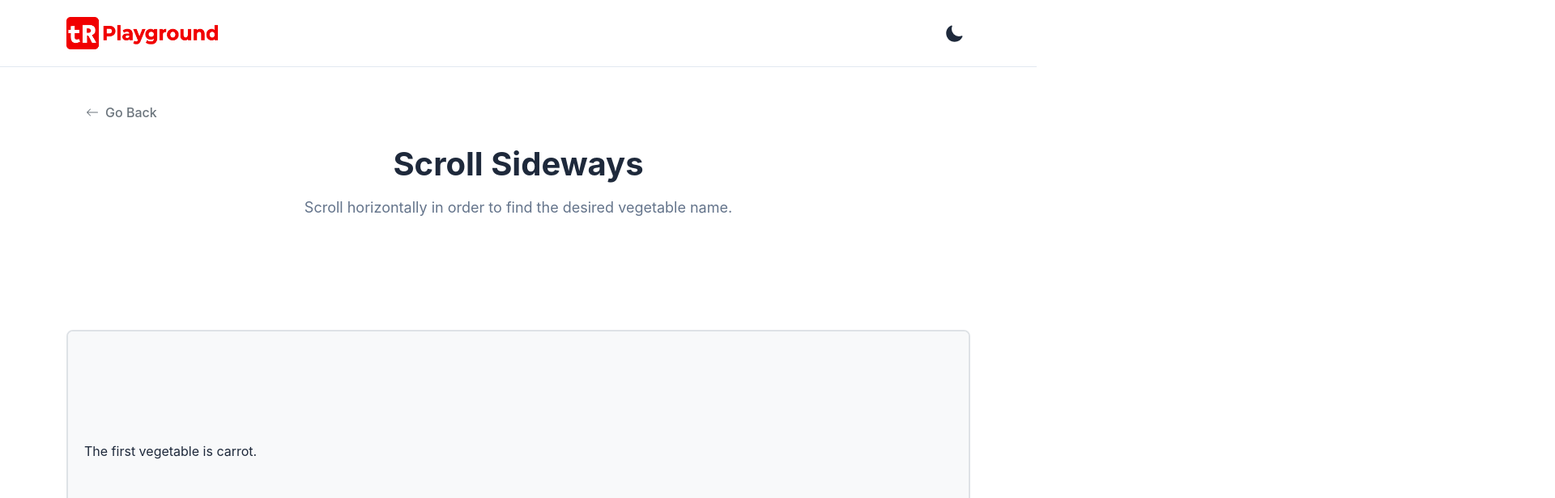
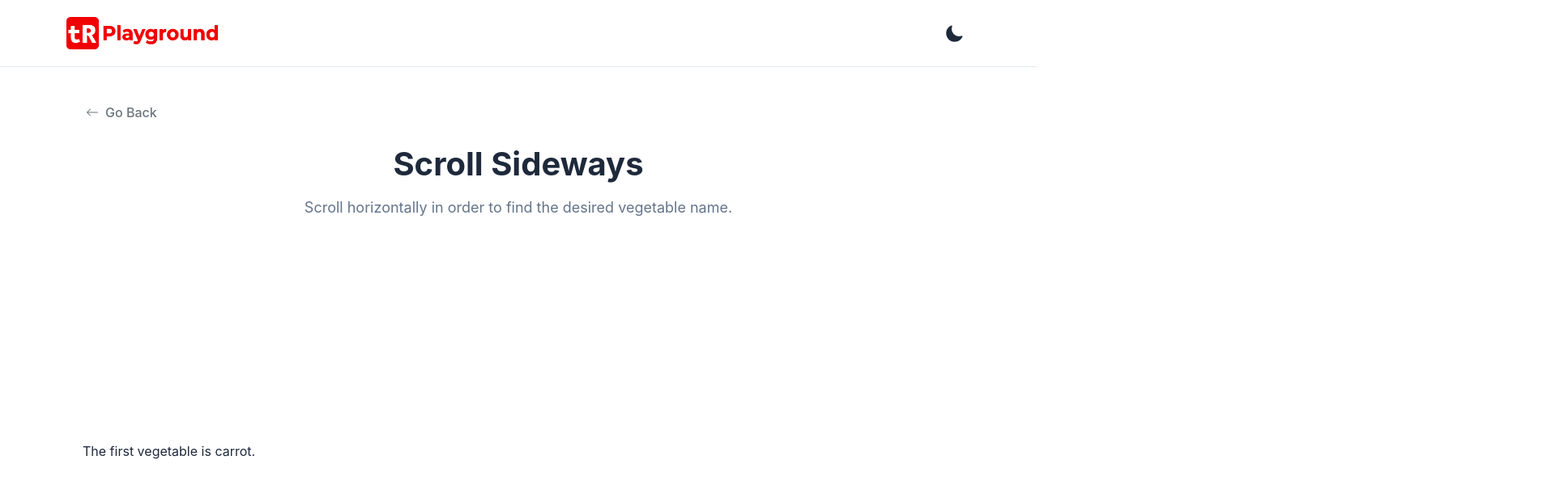
Before and after one commit to thiagonunes11/testRigorPlayground, a React (Vite) app: page /scrollSideways in a window 1280 px wide. Shown: the top 616 px of the page at 81% size, 1920 px wide, since content can reach past the window. Built offline with nearby package versions, Linux system fonts and the light colour scheme; the HTML template or start-up script is replaced by a standard one.

Commit message:
fix: sideways scroll

```diff
--- a/src/pages/scrollSideways.jsx
+++ b/src/pages/scrollSideways.jsx
@@ -1,5 +1,5 @@
 import React from "react";
-import Layout from '../components/Layout';
+import Layout from "../components/Layout";
 
 const ScrollSideways = () => {
   return (
@@ -7,35 +7,34 @@ const ScrollSideways = () => {
       title="Scroll Sideways"
       description="Scroll horizontally in order to find the desired vegetable name."
     >
-      <div style={{ minHeight: '60vh', display: 'flex', alignItems: 'center', justifyContent: 'center' }}>
-        <div style={{
-          width: '90vw',
-          minHeight: '300px',
-          overflowX: 'auto',
-          border: '2px solid #dee2e6',
-          borderRadius: '8px',
-          backgroundColor: '#f8f9fa',
-          display: 'flex',
-          alignItems: 'center',
-          padding: '20px'
-        }}>
-          <div style={{
-            display: 'flex',
-            flexDirection: 'row',
-            whiteSpace: 'nowrap',
-            alignItems: 'center'
-          }}>
+      <div style={{ minHeight: "60vh", display: "flex", alignItems: "center" }}>
+        <div
+          style={{
+            padding: "20px",
+            width: "max-content", // Ensure it takes up necessary space
+          }}
+        >
+          <div
+            style={{
+              display: "flex",
+              flexDirection: "row",
+              whiteSpace: "nowrap",
+              alignItems: "center",
+            }}
+          >
             <p style={{ margin: 0 }}>The first vegetable is carrot.</p>
-            <div style={{ width: '200vw', flexShrink: 0 }}></div>
+            <div style={{ width: "200vw", flexShrink: 0 }}></div>
             <p style={{ margin: 0 }}>The second vegetable is broccoli.</p>
-            <div style={{ width: '200vw', flexShrink: 0 }}></div>
+            <div style={{ width: "200vw", flexShrink: 0 }}></div>
             <p style={{ margin: 0 }}>The third vegetable is spinach.</p>
-            <div style={{ width: '200vw', flexShrink: 0 }}></div>
+            <div style={{ width: "200vw", flexShrink: 0 }}></div>
             <p style={{ margin: 0 }}>The fourth vegetable is zucchini.</p>
-            <div style={{ width: '200vw', flexShrink: 0 }}></div>
+            <div style={{ width: "200vw", flexShrink: 0 }}></div>
             <p style={{ margin: 0 }}>The fifth vegetable is eggplant.</p>
-            <div style={{ width: '200vw', flexShrink: 0 }}></div>
-            <p style={{ margin: 0 }}>And the sixth and final vegetable is bell pepper.</p>
+            <div style={{ width: "200vw", flexShrink: 0 }}></div>
+            <p style={{ margin: 0 }}>
+              And the sixth and final vegetable is bell pepper.
+            </p>
           </div>
         </div>
       </div>
```
